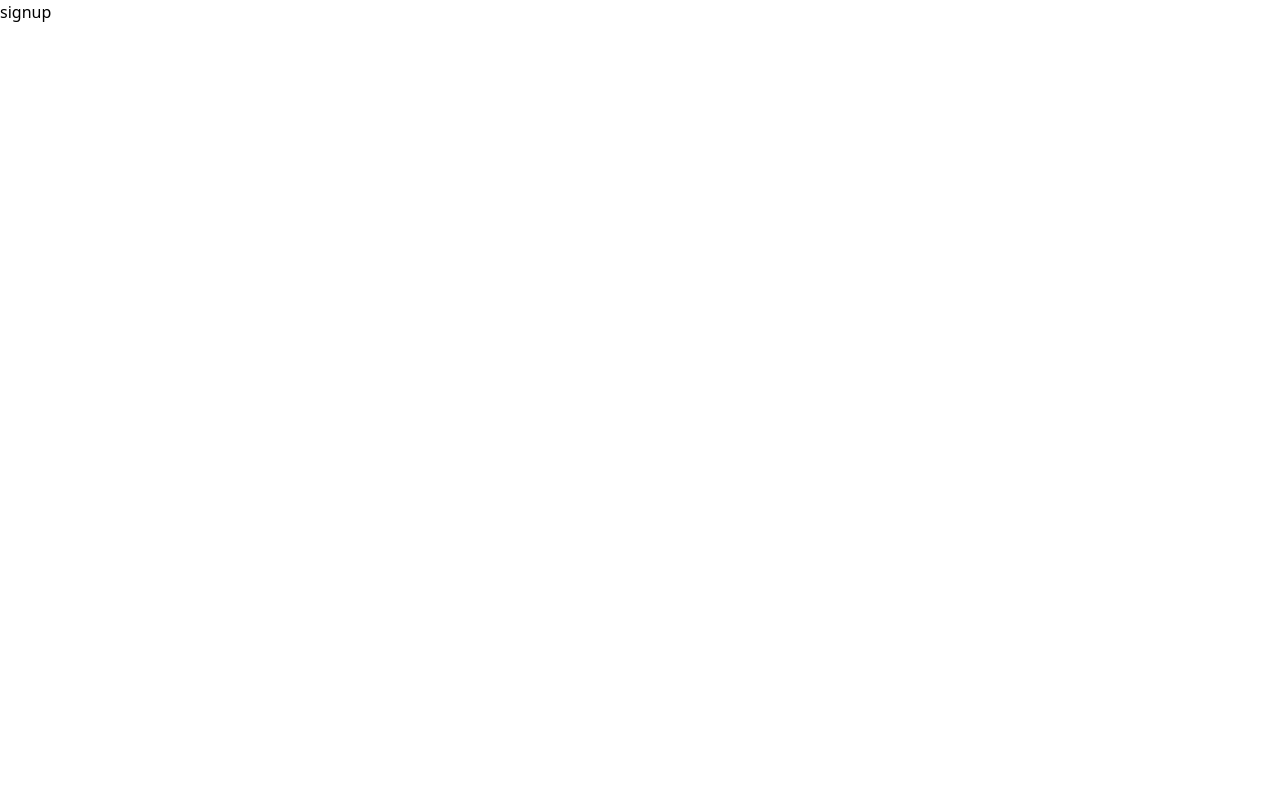
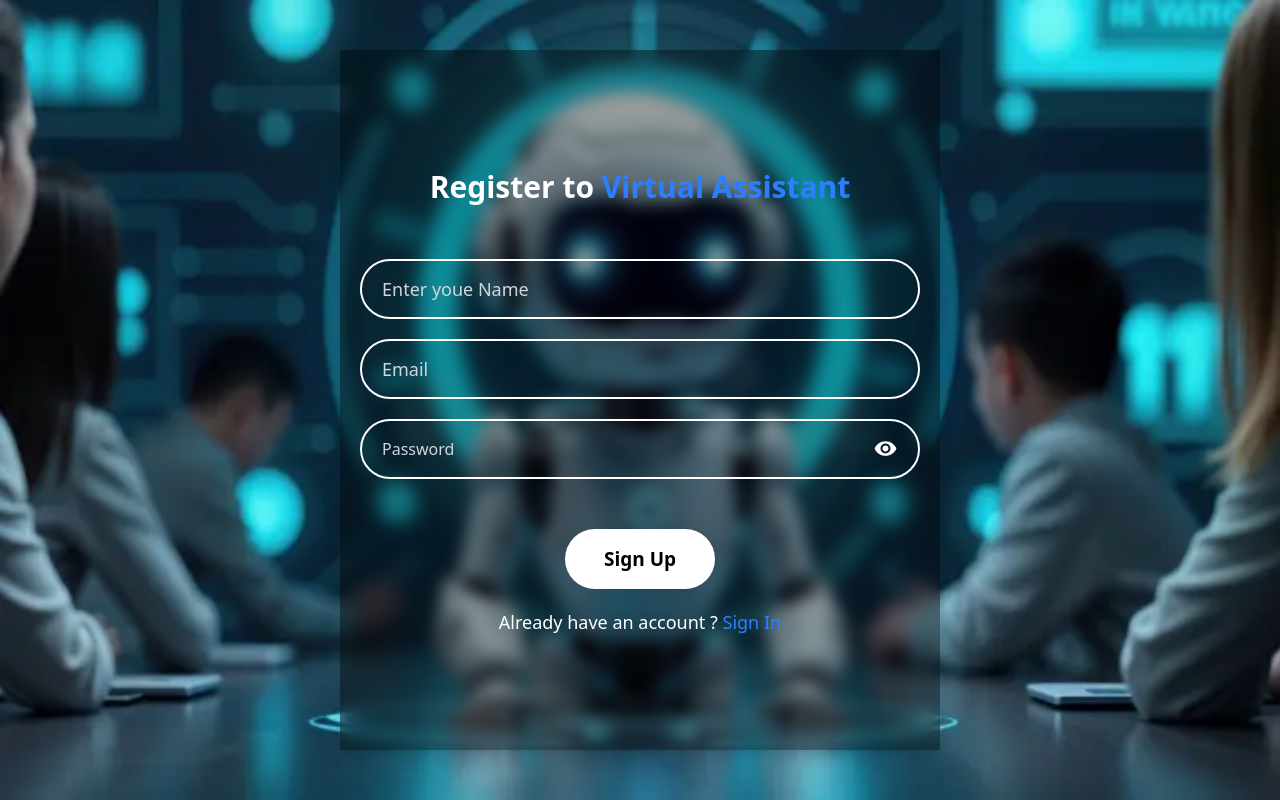
Before and after one commit to Palak-gupta9756/virtual-assistant, a React app in the folder virtualAssiatance/frontend/: page /signup in a window 1280 px wide. Built offline with nearby package versions, Linux system fonts and the light colour scheme; the HTML template or start-up script is replaced by a standard one.

Commit message:
sign up frontend and backend

```diff
--- a/virtualAssiatance/frontend/src/App.jsx
+++ b/virtualAssiatance/frontend/src/App.jsx
@@ -1,6 +1,6 @@
 import React from 'react'
 import {Route, Routes} from 'react-router-dom'
-import SignUp from './pages/signup'
+import SignUp from './pages/SignUp'
 import SignIn from './pages/signin'
 
 const App = () => {
--- /dev/null
+++ b/virtualAssiatance/frontend/src/context/UserContext.jsx
@@ -0,0 +1,17 @@
+import React, { createContext } from 'react'
+export const userDataContext=createContext()
+const UserContext = ({children}) => {
+    const serverUrl="http://localhost:8000"
+    const value={
+      serverUrl
+    }
+  return (
+   <div>
+    <userDataContext.Provider value={value}>
+        {children}
+    </userDataContext.Provider>
+   </div>
+  )
+}
+
+export default UserContext
--- a/virtualAssiatance/frontend/src/main.jsx
+++ b/virtualAssiatance/frontend/src/main.jsx
@@ -3,10 +3,13 @@
 import './index.css'
 import App from './App.jsx'
 import {BrowserRouter} from "react-router-dom"
+import UserContext from './context/userContext.jsx'
 
 createRoot(document.getElementById('root')).render(
   <BrowserRouter>
+    <UserContext>
       <App />
+    </UserContext>
   </BrowserRouter>
 
 
--- a/virtualAssiatance/frontend/src/pages/SignUp.jsx
+++ b/virtualAssiatance/frontend/src/pages/SignUp.jsx
@@ -1,8 +1,51 @@
-import React from 'react'
+import React, { useState, useContext } from 'react'
+import bg from "../assets/bg1.png"
+import { IoMdEye } from "react-icons/io";
+import { IoMdEyeOff } from "react-icons/io";
+import { useNavigate } from 'react-router-dom'
+import { userDataContext } from '../context/userContext';
+import axios from "axios"
 
 const SignUp = () => {
+const [showPassword, setShowPassword] = useState(false)
+
+const { serverUrl } = useContext(userDataContext);
+
+  const navigate = useNavigate();
+  const [name, setName] = useState("")
+  const [email, setEmail] = useState("")
+  const [password, setPassword] = useState("")
+
+  const handleSignUp = async (e) => {
+    e.preventDefault()
+    try {
+      const result = await axios.post(`${serverUrl}/api/auth/signup`,
+        { name, email, password },
+        { withCredentials: true }
+      )
+      console.log(result)
+    } catch (error) {
+      console.log(error)
+    }
+  }
   return (
-    <div>signup</div>
+    <div className='w-full h-[100vh]  flex justify-center items-center' style={{
+      backgroundImage: `url(${bg})`, backgroundSize: '100% 100%',
+      backgroundRepeat: 'no-repeat'
+    }}>
+      <form className='w-[90%] h-[700px] max-w-[600px] bg-[#00000062] px-[20px] backdrop-blur shadow-lg shadow-black-500 flex flex-col items-center justify-center gap-[20px]' onSubmit={handleSignUp}>
+        <h1 className='text-white text-[30px] font-semibold mb-[30px]'>Register to <span className='text-blue-500'>Virtual Assistant</span></h1>
+        <input type='text' placeholder='Enter youe Name' className='w-full px-[20px] py-[10px] text-[18px] rounded-full h-[60px] outline-none border-2 border-white text-white  placeholder-gray-300' required onChange={(e) => setName(e.target.value)} value={name} />
+        <input type='email' placeholder='Email' className='w-full px-[20px] py-[10px] text-[18px] rounded-full h-[60px] outline-none border-2 border-white text-white  placeholder-gray-300' required onChange={(e) => setEmail(e.target.value)} value={email} />
+        <div className='w-full relative h-[60px] border-2 bg-transparent border-white text-white   rounded-full'>
+          <input type={showPassword ? "text" : "password"} placeholder='Password' className='w-full h-full rounded-full outline-none bg-transparent o  placeholder-gray-300 px-[20px] py-[10px]' required onChange={(e) => setPassword(e.target.value)} value={password} />
+          {!showPassword && <IoMdEye className='absolute top-[15px] right-[20px] cursor-pointer text-[white] w-[25px] h-[25px]' onClick={() => setShowPassword(true)} />}
+          {showPassword && <IoMdEyeOff className='absolute top-[15px] right-[20px] cursor-pointer text-[white] w-[25px] h-[25px]' onClick={() => setShowPassword(false)} />}
+        </div>
+        <button className='w-[150px] h-[60px] mt-[30px] bg-white rounded-full text-black font-bold text-[19px] '>Sign Up</button>
+        <p className='text-white text-[18px] cursor-pointer' onClick={() => navigate('/signin')}>Already have an account ? <span className='text-blue-500'>Sign In</span></p>
+      </form>
+    </div>
   )
 }
 
```
Also changed, not shown: virtualAssiatance/frontend/src/assets/bg1.png (added), 1 other file (tests, documents, lock files or other folders).
